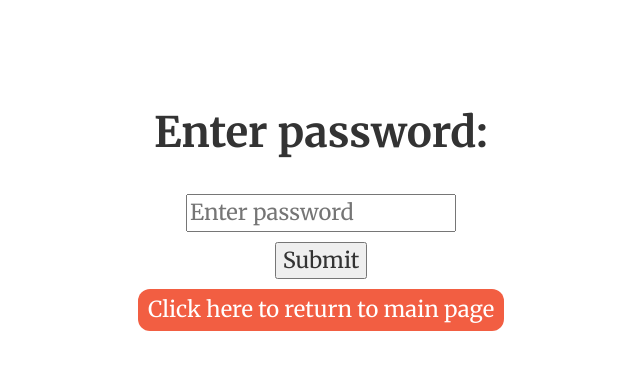
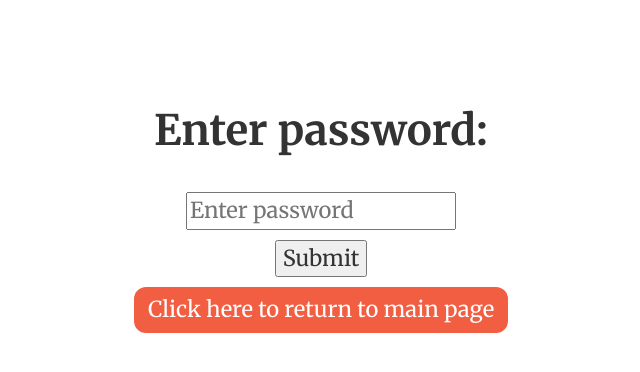
Before and after one commit to jkimOTD/jkimOTD.github.io, a Jekyll site: the page built from module2.html, in a window 1280 px wide. Shown: the part 234-606 px from the top of the page, without its empty margins (319-959 px from the left). Built offline with Jekyll 4.4.1, drawn with Linux system fonts in a browser that asks for light colours.

Commit message:
Update mod2.html

```diff
--- a/_includes/mod2.html
+++ b/_includes/mod2.html
@@ -45,11 +45,11 @@
             background-color: #f25e42;
             border: none;
             color: white;
-            padding: 5px 10px; /* Reduced padding by 20% */
+            padding: 7px 14px; /* Reduced padding by 30% */
             text-align: center;
             text-decoration: none;
             display: inline-block;
-            font-size: 10.08px; /* Reduced font size by 20% */
+            font-size: 12.6px; /* Reduced font size by 30% */
             cursor: pointer;
             border-radius: 12px;
             transition: background-color 0.3s ease, transform 0.3s ease;
```
